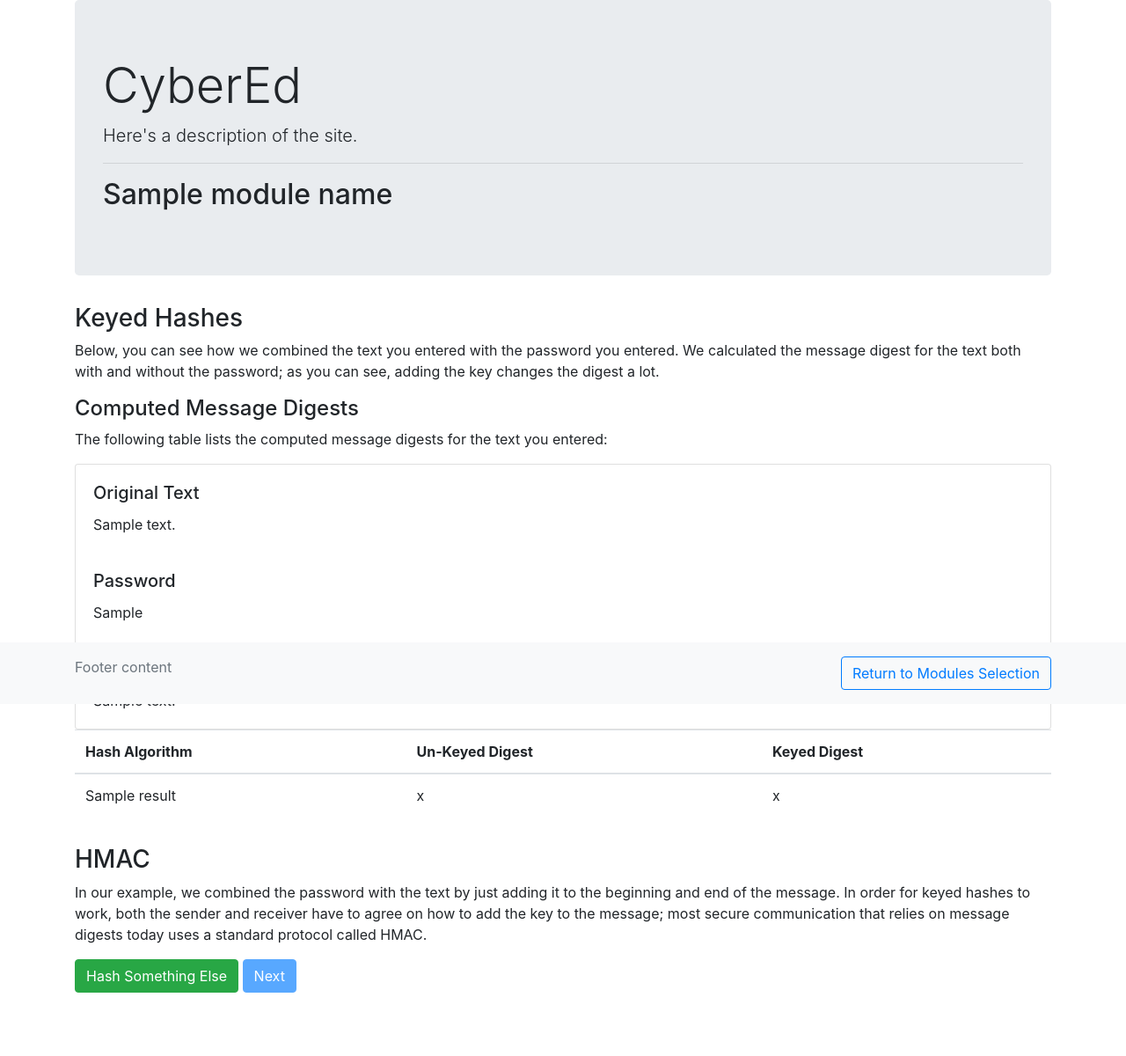
After one commit to Notgnoshi/cybersec-project, a Django app: template cybered/hashing/templates/hashing/keyed_hashes_results.html in a window 1280 px wide. The commit adds this page. Shown: the whole page at 88% size. Run offline with Django 3.2, Linux system fonts and the light colour scheme; the template is opened without the code that fills it: most values are stand-ins (such as "Sample title", 1, 10 or a date in 2020); some libraries are stand-ins or nearby versions.

Commit message:
Added section on keyed hashes

```diff
--- a/cybered/hashing/templates/hashing/examples_results.html
+++ b/cybered/hashing/templates/hashing/examples_results.html
@@ -50,6 +50,7 @@
     </div>
     <div class="container mt-3">
         <a class="btn btn-success" href="{% url 'hashing:examples_form' %}">Hash Something Else</a>
+        <a class="btn btn-primary" href="{% url 'hashing:keyed_examples_form' %}">Next</a>
     </div>
     {% include "includes/footer.html" %}
 </body>
--- /dev/null
+++ b/cybered/hashing/templates/hashing/keyed_hashes_results.html
@@ -0,0 +1,75 @@
+<!doctype HTML>
+<html>
+{% include "includes/head.html" %}
+
+<body>
+    {% include "includes/header.html" %}
+    <div class="container">
+        <h3>Keyed Hashes</h3>
+
+        <p>
+            Below, you can see how we combined the text you entered with the password you entered.
+            We calculated the message digest for the text both with and without the password;
+            as you can see, adding the key changes the digest a lot.
+        </p>
+
+        <h4>Computed Message Digests</h4>
+        <p>The following table lists the computed message digests for the text you entered:</p>
+
+        <div class="card">
+            <div class="card-body">
+                <h5 class="card-title">Original Text</h5>
+                <div style="max-height: 100px; overflow-y: auto;">
+                    {{ input_text }}
+                </div>
+            </div>
+            <div class="card-body">
+                <h5 class="card-title">Password</h5>
+                <div style="max-height: 100px; overflow-y: auto;">
+                    {{ input_key }}
+                </div>
+            </div>
+            <div class="card-body">
+                <h5 class="card-title">Combined Text and Password</h5>
+                <div style="max-height: 100px; overflow-y: auto;">
+                    {{ keyed_text }}
+                </div>
+            </div>
+        </div>
+
+        <div class="table-responsive">
+            <table class="table">
+                <thead>
+                    <tr>
+                        <th>Hash Algorithm</th>
+                        <th>Un-Keyed Digest</th>
+                        <th>Keyed Digest</th>
+                    </tr>
+                </thead>
+                {% for result in hash_results %}
+                <tr>
+                    <td>{{ result.name }}</td>
+                    <td>{{ result.digest }}</td>
+                    <td>{{ result.keyed_digest }}</td>
+                </tr>
+                {% endfor %}
+            </table>
+        </div>
+    </div>
+    <div class="container mt-3">
+        <h3>HMAC</h3>
+        <p>
+            In our example, we combined the password with the text by just adding it to the beginning and end
+            of the message. In order for keyed hashes to work, both the sender and receiver have to agree on
+            how to add the key to the message; most secure communication that relies on message digests today uses
+            a standard protocol called HMAC.
+        </p>
+    </div>
+    <div class="container mt-3">
+        <a class="btn btn-success" href="{% url 'hashing:keyed_examples_form' %}">Hash Something Else</a>
+        <a class="btn btn-primary disabled" href="#">Next</a>
+    </div>
+    {% include "includes/footer.html" %}
+</body>
+
+</html>
```
Also changed, not shown: cybered/hashing/forms.py (+7 -0 lines), cybered/hashing/src/hash_functions.py (+15 -11 lines), cybered/hashing/templates/hashing/keyed_hashes_form.html (added, +53 -0 lines), cybered/hashing/urls.py (+7 -3 lines), cybered/hashing/views.py (+88 -7 lines).
